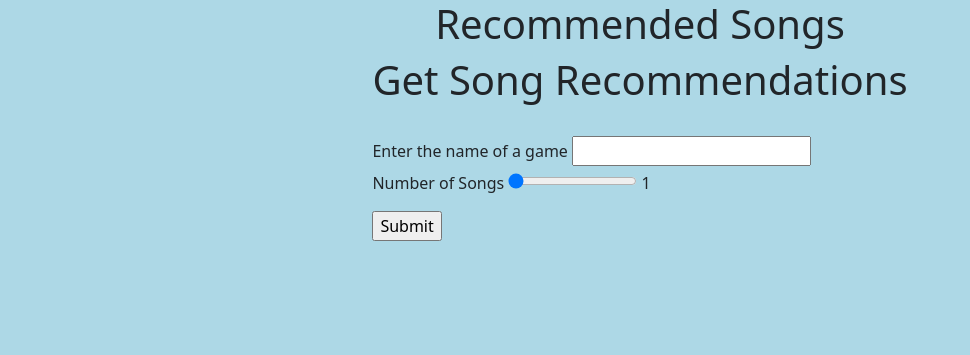
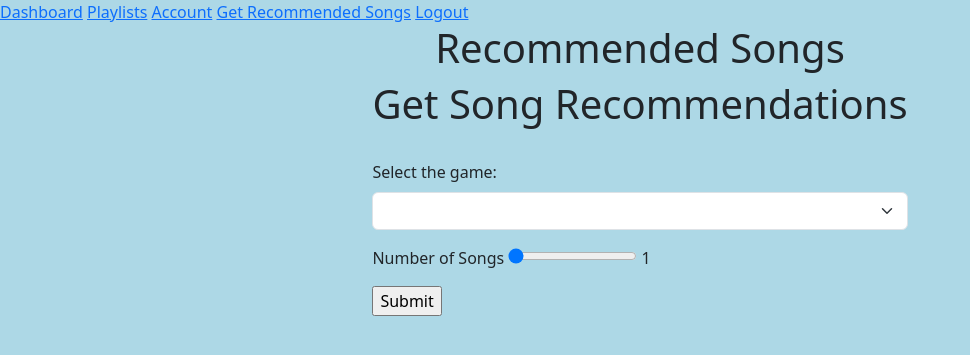
Before and after one commit to chrischin555/Spotify-Playlist-Generator, a Flask app: page /recommend_songs in a window 1280 px wide. Shown: the top 355 px of the page, without its empty margins (0-970 px from the left). Run offline with Flask 3, Linux system fonts and the light colour scheme; lists and menus that the app fills with data are empty; parts of the project's set-up code (start-up, migrations or seed data) failed here and were passed over; some libraries are stand-ins or nearby versions.

Commit message:
dropdown menu + adding multiple songs

```diff
--- a/app.py
+++ b/app.py
@@ -35,6 +35,8 @@ client_secret = os.getenv('CLIENT_SECRET')
 KEY = os.getenv("STEAM_API_KEY")
 steam = Steam(KEY)
 steam_ID = "76561198108372769"
+stored_steam_ID = None
+gameNames = []
 
 redirect_uri = 'http://localhost:5000/callback'
 scope = 'playlist-read-private, playlist-modify-public, playlist-modify-private'
@@ -162,9 +164,11 @@ def callback():
     return redirect(url_for('dashboard'))
 
 # account information
-@app.route('/account', methods = ['GET'])
+@app.route('/account', methods = ['GET', 'POST'])
 @login_required
 def account():
+    global stored_steam_ID
+    global gameNames
     # Check if the Spotify token is valid
     if sp_oauth.validate_token(cache_handler.get_cached_token()):
         # If valid, set isSpotifyConnected to True
@@ -174,7 +178,20 @@ def account():
         # If not valid, set isSpotifyConnected to False
         isSpotifyConnected = False
 
-    return render_template('account.html', current_user = current_user, isSpotifyConnected = isSpotifyConnected)
+    if request.method == 'POST':
+        stored_steam_ID = request.form.get("steam_id")
+        if stored_steam_ID:
+            session['steam_id'] = stored_steam_ID  # Save to session
+            flash(f"Steam ID {stored_steam_ID} has been saved!", "success")
+        else:
+            flash("Please enter a valid Steam ID.", "warning")
+
+        # Retrieve Steam ID from session if it exists
+        steam_id = session.get('steam_id')
+
+        print("steam ID:", steam_id)
+
+    return render_template('account.html', current_user = current_user, isSpotifyConnected = isSpotifyConnected, steam_id = stored_steam_ID)
 
 @app.route('/about')
 @login_required
@@ -235,20 +252,29 @@ def create_playlist():
 def add_to_playlist():
     playlist_id = request.form.get('playlist_id')
     song_urls = request.form.getlist('song_URIs')  # Correct key name
-    song_URIs = []
+    # song_URIs = []
+    print(f"Form Data Received: {request.form}")
     print(f"Playlist ID: {playlist_id}")
     print(f"Song URL: {song_urls}")
 
     if playlist_id and song_urls:
-            for spotify_url in song_urls:
-                spotify_url.replace("https://open.spotify.com/track/", "spotify:track:").split("?")[0]
-                song_URIs.append(spotify_url)
+        song_URIs = [
+            url.replace("https://open.spotify.com/track/", "spotify:track:").split("?")[0]
+            for url in song_urls
+        ]
+        print(f"Transformed Song URIs: {song_URIs}")
 
-            print(f"Transformed Song URI: {song_URIs}")
+        try:
             sp.playlist_add_items(playlist_id, song_URIs)
-            flash(f"Successfully added the song to the playlist!", 'success')
+            flash("Successfully added songs to the playlist!", 'success')
+        except Exception as e:
+            print(f"Error Adding Songs: {e}")
+            flash("Error occurred while adding songs to the playlist.", 'danger')
     else:
-        flash("No playlist or song selected!", 'warning')
+        if not playlist_id:
+            flash("No playlist selected!", 'warning')
+        if not song_urls:
+            flash("No songs selected!", 'warning')
 
     return redirect(url_for('recommend_songs'))
 
@@ -275,6 +301,18 @@ def recommend_songs():
     # global artistName
     playlists_info = []
 
+    steam_ID = session.get('steam_id')
+    if(steam_ID):
+        games = fetch_games(steam_ID)
+        for app_id, details in games.items():
+            print(f"App ID: {app_id}, Name: {details['Name']}, Playtime: {details['Playtime (Minutes)']} minutes")
+            gameNames.append(details['Name'])
+
+    form.nameOfGame.choices = gameNames
+
+    for names in gameNames:
+            print("names: " + names)
+
     # Validations
     if form.validate_on_submit():
          # To get playlists again
@@ -282,8 +320,8 @@ def recommend_songs():
             auth_url = sp_oauth.get_authorize_url()  # sign in through Spotify
             return redirect(auth_url)
 
+        numSongs = form.numSongs.data
         nameOfGame = form.nameOfGame.data
-        numSongs = form.numSongs.data
         form.nameOfGame.data = ''
         song_search = SpotifySongSearch()
         GPTResponse = song_search.chat_with_GPT(nameOfGame, numSongs)
@@ -356,7 +394,11 @@ if __name__ == '__main__':
     app.run(debug=True)
     # games = fetch_games(steam_ID)
 
-
+    # gameNames = []
     # for app_id, details in games.items():
     #     print(f"App ID: {app_id}, Name: {details['Name']}, Playtime: {details['Playtime (Minutes)']} minutes")
+    #     gameNames.append(details['Name'])
     # print("\n\n\n\n")
+
+    # for names in gameNames:
+    #     print("names: " + names)
--- a/recommend_songs.py
+++ b/recommend_songs.py
@@ -1,9 +1,9 @@
 from flask_wtf import FlaskForm
-from wtforms import StringField, PasswordField, SubmitField, IntegerRangeField
+from wtforms import StringField, PasswordField, SubmitField, IntegerRangeField, SelectField
 from wtforms.validators import InputRequired, Length, ValidationError, DataRequired, NumberRange
 
 # Form class for song searching
 class RecommendSongs(FlaskForm):
-    nameOfGame = StringField("Enter the name of a game", validators=[DataRequired()])
+    nameOfGame = SelectField("Select the game: ", choices = [], validators=[DataRequired()])
     numSongs = IntegerRangeField('Number of Songs', [NumberRange(min = 1, max = 100)])
     submit = SubmitField("Submit")
--- a/templates/recommended_songs.html
+++ b/templates/recommended_songs.html
@@ -5,6 +5,13 @@
     <meta charset="UTF-8">
     <meta name="viewport" content="width=device-width, initial-scale=1.0">
     <title>Recommended Songs</title>
+    <div class="topnav">
+        <a class="active" href="{{ url_for('dashboard') }}">Dashboard</a>
+        <a href="{{ url_for('get_playlists') }}">Playlists</a>
+        <a href="{{ url_for('account') }}">Account</a>
+        <a href="{{ url_for ('recommend_songs')}}">Get Recommended Songs</a>
+        <a href="{{url_for('logout')}}">Logout</a> <!--link that routes to login page after logging out -->
+    </div>
     <script>
         function outputUpdate(numSongs) {
             document.querySelector('#selected-number-of-songs').value = numSongs;
@@ -37,6 +44,7 @@
             <p>{{ GPTResponse }}</p>
             {% if recommendedSongs %}
             <h2>Recommended Tracks:</h2>
+            <form method="POST" action="{{ url_for('add_to_playlist') }}">
                 <ul>
                     {% for song in recommendedSongs %}
                     <li>
@@ -47,14 +55,13 @@
                     </li>
                     {% endfor %}
                 </ul>
-            <button type="submit">Add to Playlist</button>
-            <form method="POST" action="{{ url_for('add_to_playlist') }}">
-                <label for="playlist_{{ loop.index }}">Choose a playlist:</label>
-                <select name="playlist_id" id="playlist_{{ loop.index }}">
+                <label for="playlist-select">Choose a playlist:</label>
+                <select name="playlist_id" id="playlist-select" class="form-select">
                     {% for name, playlist_id in playlists %}
                     <option value="{{ playlist_id }}">{{ name }}</option>
                     {% endfor %}
                 </select>
+                <button type="submit" class="btn btn-primary mt-2">Add to Playlist</button>
             </form>
             </li>
             {% else %}
@@ -63,19 +70,17 @@
             {% else %}
             <h1>Get Song Recommendations</h1>
             <br>
-            <form method="POST" action="">
+            <form method="POST" action=" {{url_for('recommend_songs')}}">
                 {{ form.hidden_tag() }}
-                <div>
-                    {{ form.nameOfGame.label (class="form-label") }} {{ form.nameOfGame() }}
+                <div class="mb-3">
+                    {{ form.nameOfGame.label (class="form-label") }} {{ form.nameOfGame(class="form-select") }}
                 </div>
-                <p>
+                <div class="mb-3">
                     {{ form.numSongs.label }}
                     {{ form.numSongs(min = 1, max = 5, oninput="outputUpdate(value)") }}
                     <output for="numSongs" id="selected-number-of-songs"> {{ form.numSongs.data }}</output>
-                </p>
-                <div>
+                </div>
                 {{ form.submit }}
-                </div>
             </form>
             {% endif %}
         </div>
```
Also changed, not shown: templates/account.html (+12 -1 lines), instance/database.db, 1 other file. Lines whose indentation alone changed are shown as unchanged.
